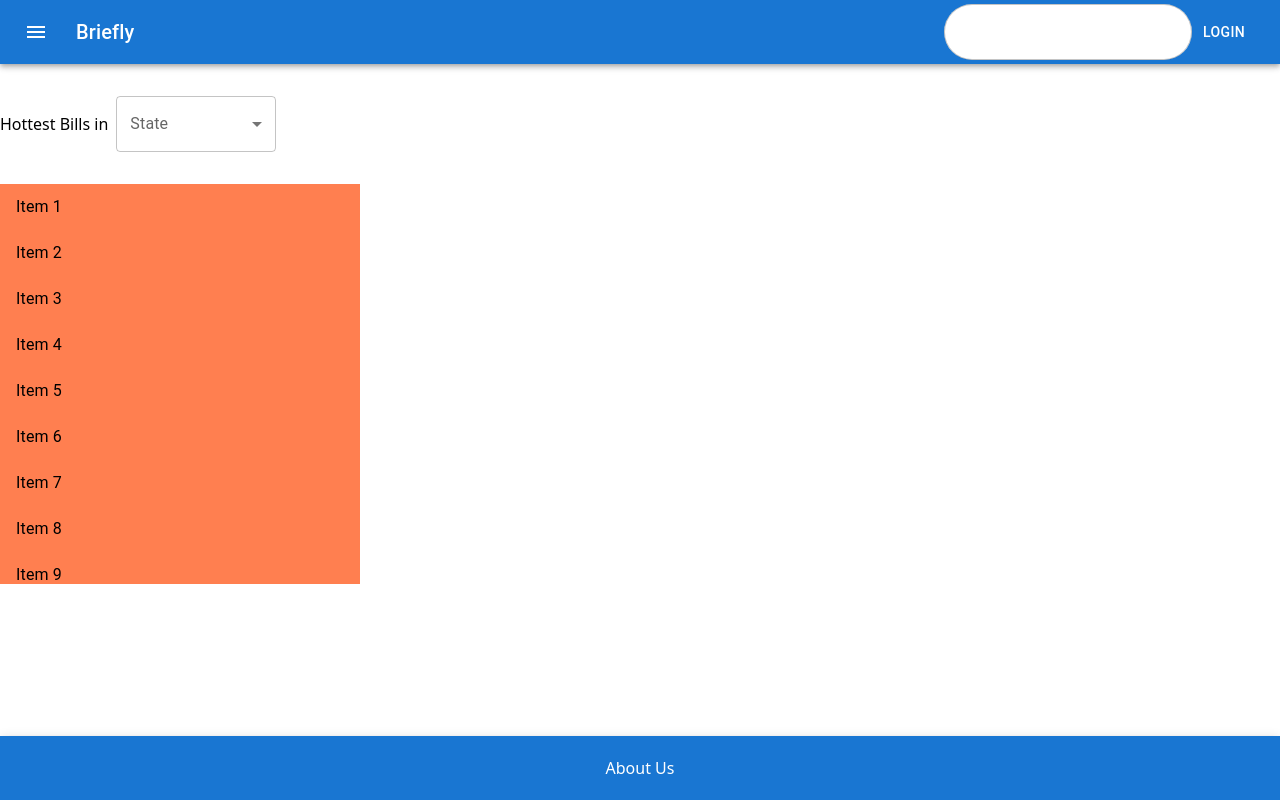
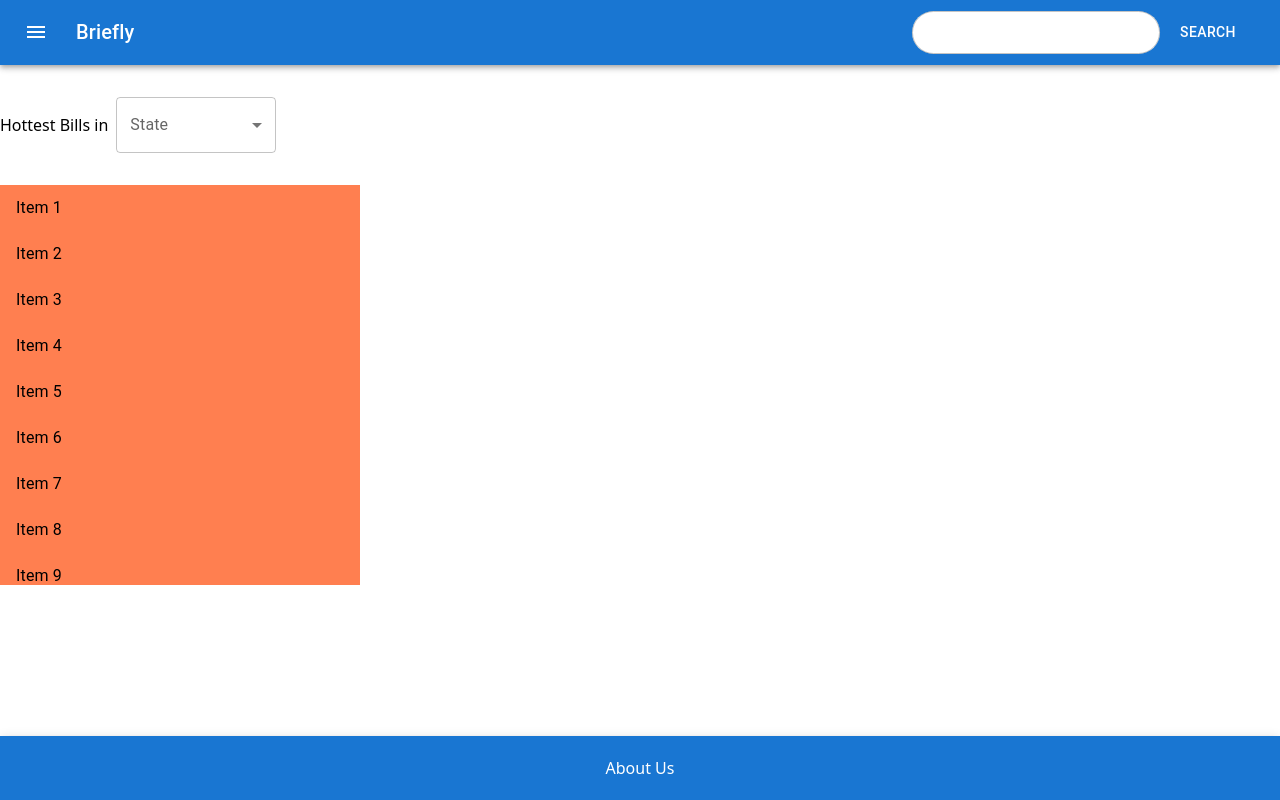
Before and after one commit to maxgonick/briefly, a Next.js app: page / in a window 1280 px wide. Built offline with nearby package versions, Linux system fonts and the light colour scheme.

Commit message:
Added button and keyword handlers

```diff
--- a/src/components/Header.tsx
+++ b/src/components/Header.tsx
@@ -21,7 +21,6 @@ export default function Header() {
             Briefly
           </Typography>
             <SearchBar/>
-          <Button color="inherit">Login</Button>
         </Toolbar>
       </AppBar>
     </Box>
--- a/src/components/SearchBar.tsx
+++ b/src/components/SearchBar.tsx
@@ -1,19 +1,50 @@
 import React from 'react';
-import {TextField} from '@mui/material';
+import { useState, useEffect} from 'react';
+import {TextField, Button, Box} from '@mui/material';
 const SearchBar = () => {
+    const [keywords, setKeywords] = useState("");
+
+    const handleKeywordChange = (e: React.ChangeEvent<HTMLInputElement>) =>{
+        setKeywords(e.target.value);
+        console.log(keywords);
+    };
+
+    const searchButtonHandler = (e: React.MouseEvent<HTMLElement>) =>{
+        console.log("clicked");
+    };
+
     return(
+        <Box
+            sx={{
+                display: 'flex',
+                alignItems: 'center',
+                height: '100%'
+            }}
+        >
+
             <TextField
                 variant="outlined"
                 sx={{
                     input: {
+                    height: "10px",
                     backgroundColor: 'white',
-                borderRadius: 30 // set the border radius value as desired
+                    borderRadius: 20 // set the border radius value as desired
                     },
                     '& .MuiOutlinedInput-root': {
-                borderRadius: 30 // set the border radius value for the TextField's outline
+                    borderRadius: 20 // set the border radius value for the TextField's outline
                     }
                 }}
+                onChange={handleKeywordChange}
             />
+            <Button
+                color="inherit"
+                onClick={searchButtonHandler}
+                sx={{ width: 60, padding: .5, margin: 2 }}
+            >
+                search
+            </Button>
+        </Box>
+
     );
 };
 
```
Lines whose indentation alone changed are shown as unchanged.
